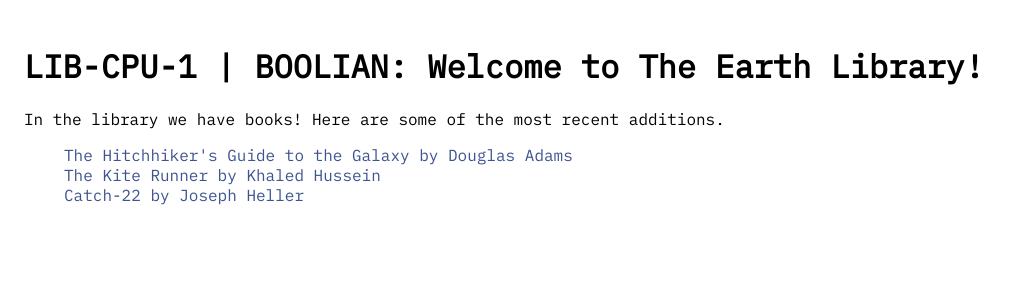
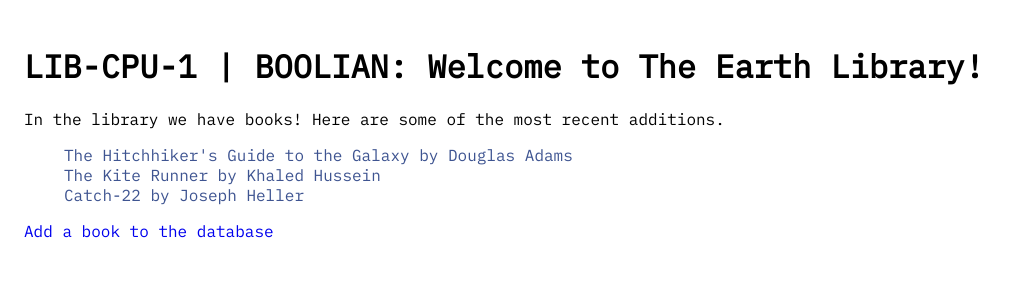
Before and after one commit to theduckfliesagain/earth-library, a Django app: page /books/ in a window 1280 px wide. Shown: the part 88-388 px from the top of the page, without its empty margins (0-1016 px from the left). Run offline with Django 3.2, Linux system fonts and the light colour scheme; a user stored in the database is signed in; data comes from the database, SQL or seed files in the repository.

Commit message:
add create book link with conditional rendering

```diff
--- a/books/templates/books/index.html
+++ b/books/templates/books/index.html
@@ -12,5 +12,8 @@
             </li>
         {% endfor %}
     </ul>
+    {% if user.is_authenticated %}
+    <a href="{% url 'books:new' %}">Add a book to the database</a>
+    {% endif %}
 
 {% endblock content %}
```
